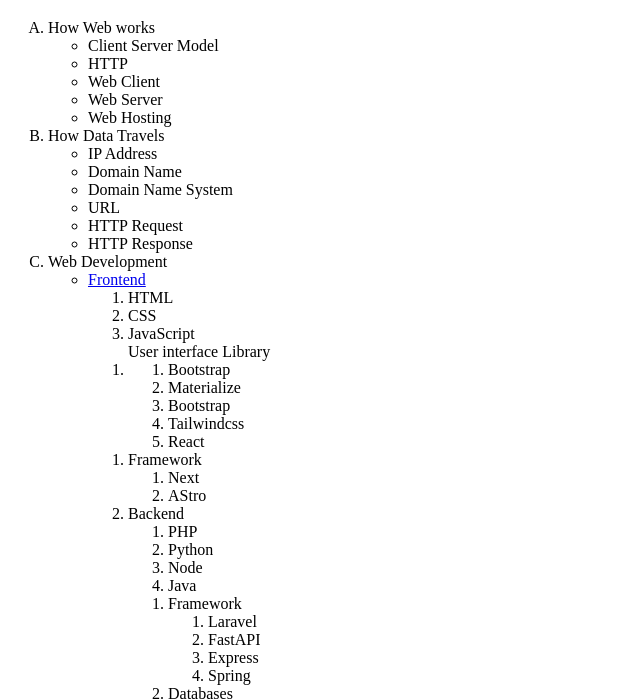
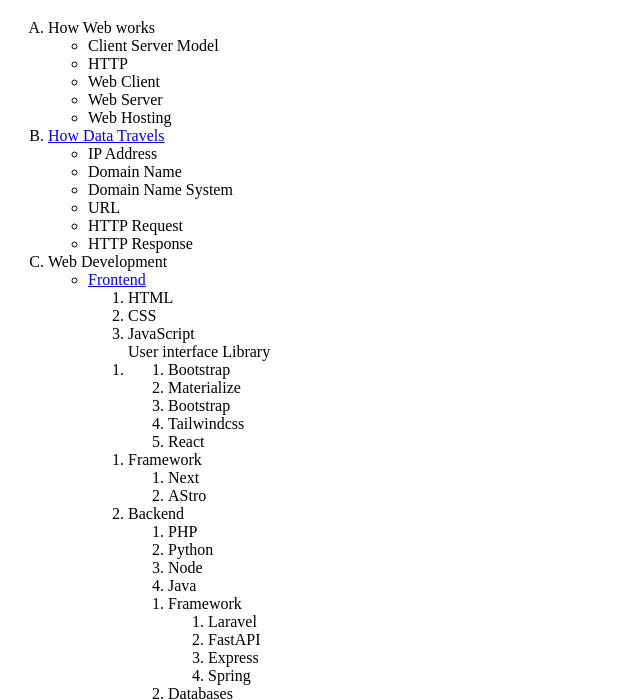
Before and after one commit to Yareemaahh/Fundamental_Web_Basic, a plain HTML site: page index.html in a window 1280 px wide. Shown: the part 61-761 px from the top of the page, without its empty margins (0-640 px from the left). Drawn offline with Linux system fonts and the light colour scheme.

Commit message:
feat: new future

```diff
--- a/index.html
+++ b/index.html
@@ -17,7 +17,7 @@
                 <li>Web Hosting</li>
             </ul>
         </li>
-        <li>How Data Travels
+        <li><a href="./Data travel/index.html">How Data Travels</a>
             <ul>
                 <li>IP Address</li>
                 <li>Domain Name</li>
```
